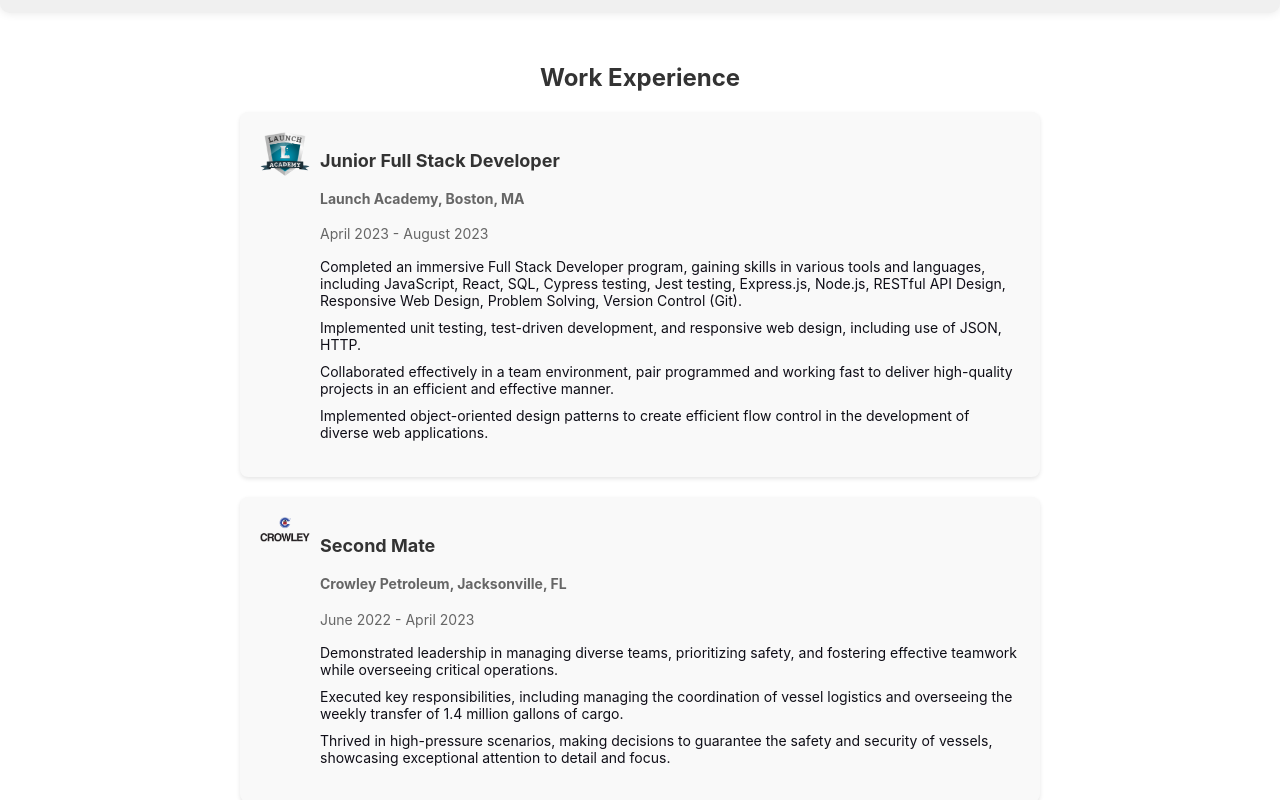
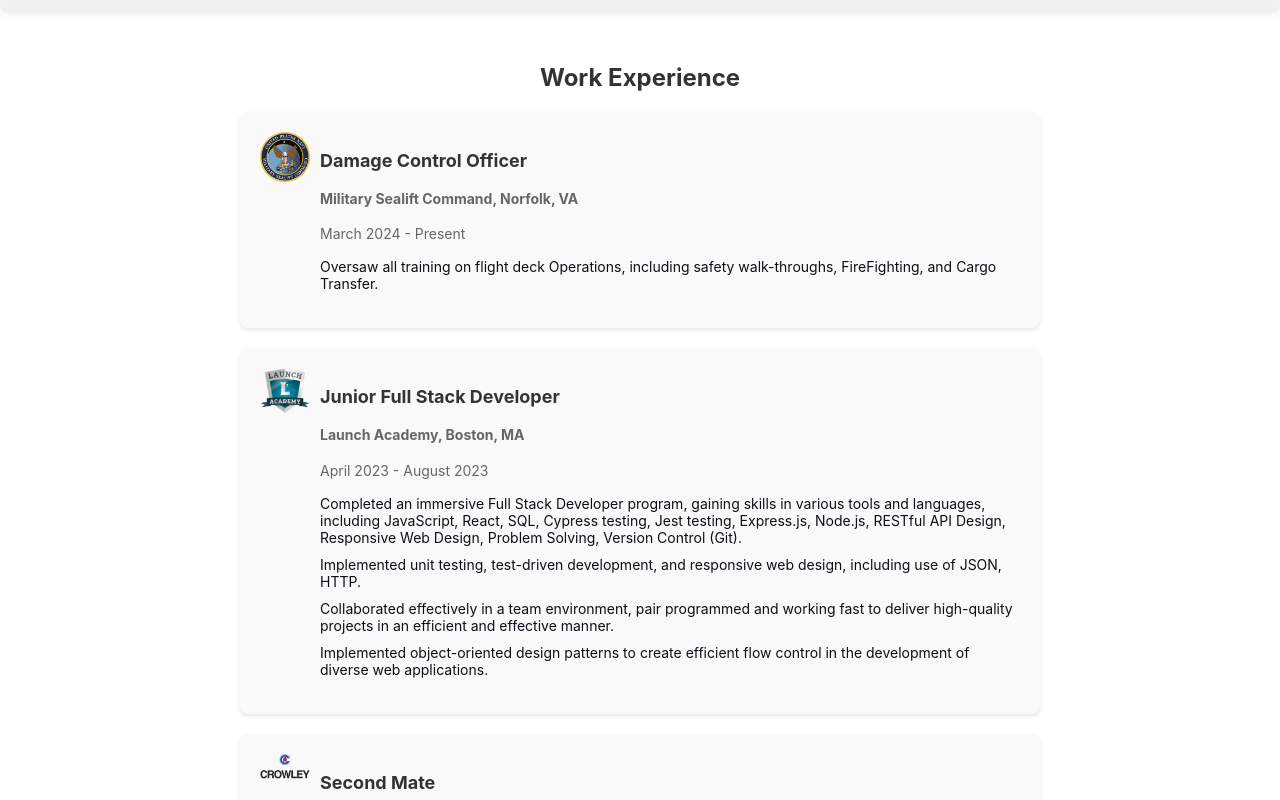
Before and after one commit to Gkimbo/personal-website, a React (Create React App) app: page / in a window 1280 px wide. Shown: the part 1480-2280 px from the top of the page. Built offline with nearby package versions, Linux system fonts and the light colour scheme.

Commit message:
add new job

```diff
--- a/src/components/WorkExpirience.js
+++ b/src/components/WorkExpirience.js
@@ -5,6 +5,16 @@ import MscImg from "../images/MSC.png";
 
 const WorkExperience = () => {
 	const experiences = [
+		{
+			company: "Military Sealift Command",
+			location: "Norfolk, VA",
+			position: "Damage Control Officer",
+			date: "March 2024 - Present",
+			responsibilities: [
+				" Oversaw all training on flight deck Operations, including safety walk-throughs, FireFighting, and Cargo Transfer.",
+			],
+			image: MscImg,
+		},
 		{
 			company: "Launch Academy",
 			location: "Boston, MA",
```
